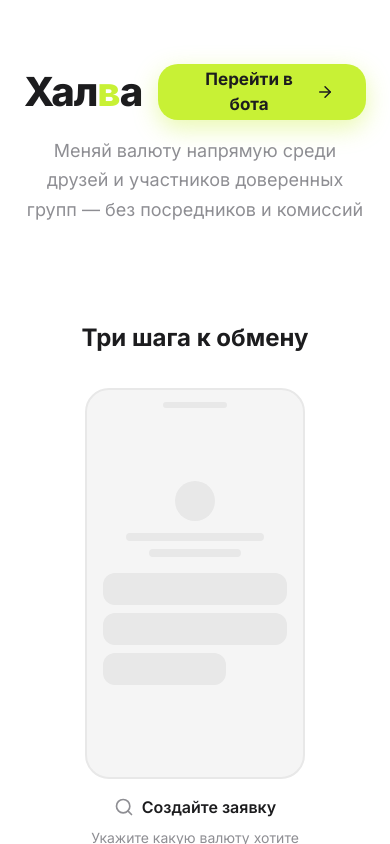
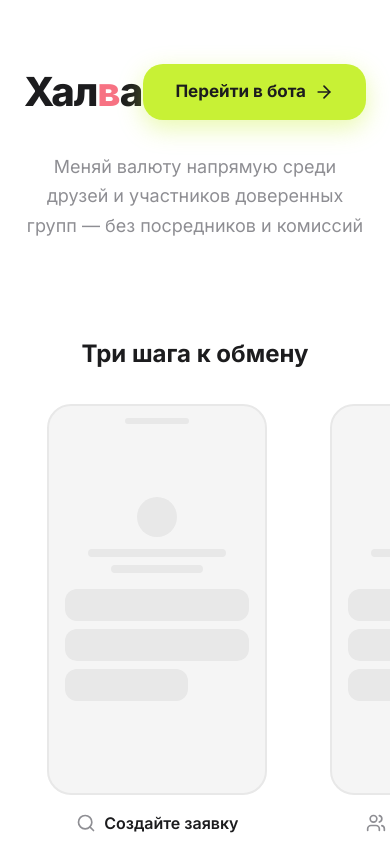
Before and after one commit to fusioneery/havala-bot, a React (Vite) app in the folder packages/mini-app/: page / in a window 390 px wide. Built offline with nearby package versions, Linux system fonts and the light colour scheme.

Commit message:
feat: horizontal snap carousel for steps on mobile, keep row with arrows on desktop

```diff
--- a/packages/mini-app/src/pages/landing.tsx
+++ b/packages/mini-app/src/pages/landing.tsx
@@ -1,4 +1,4 @@
-import { ArrowRight, ChevronDown, ChevronRight, Github, Globe, MessageCircle, Repeat, Search, Shield, Users } from 'lucide-react';
+import { ArrowRight, ChevronRight, Github, Globe, MessageCircle, Repeat, Search, Shield, Users } from 'lucide-react';
 
 const BOT_USERNAME = import.meta.env.VITE_BOT_USERNAME || 'halwa_app_bot';
 
@@ -9,9 +9,9 @@ export default function LandingPage() {
     <div className="h-dvh bg-background text-foreground overflow-y-auto">
       {/* ── Hero ── */}
       <section className="px-6 pt-16 pb-12 max-w-xl mx-auto text-center">
-        <div className="flex items-center justify-center gap-4 mb-4">
+        <div className="flex items-center justify-between mb-8">
           <h1 className="text-[40px] sm:text-[52px] font-extrabold tracking-tight leading-[1.1]">
-            Хал<span className="text-lime">в</span>а
+            Хал<span className="text-accent2">в</span><span>a</span>
           </h1>
           <a
             href={botUrl}
@@ -27,22 +27,23 @@ export default function LandingPage() {
       </section>
 
       {/* ── 3-Step Flow ── */}
-      <section className="px-6 py-12 max-w-5xl mx-auto">
-        <h2 className="text-[24px] font-bold mb-8 text-center">Три шага к обмену</h2>
-        <div className="flex flex-col sm:flex-row items-center gap-2 sm:gap-4">
+      <section className="py-12">
+        <h2 className="text-[24px] font-bold mb-8 text-center px-6">Три шага к обмену</h2>
+        <div
+          className="flex gap-4 pl-6 pr-6 overflow-x-auto snap-x snap-mandatory sm:overflow-visible sm:snap-none sm:px-6 sm:items-center sm:max-w-5xl sm:mx-auto"
+          style={{ scrollbarWidth: 'none', WebkitOverflowScrolling: 'touch' }}
+        >
           <FlowStep
             icon={<Search className="w-5 h-5" />}
             title="Создайте заявку"
             description="Укажите какую валюту хотите обменять, на что и в каком объёме."
           />
-          <ChevronDown className="w-5 h-5 text-muted-foreground shrink-0 sm:hidden" />
           <ChevronRight className="w-5 h-5 text-muted-foreground shrink-0 hidden sm:block" />
           <FlowStep
             icon={<Users className="w-5 h-5" />}
             title="Получите мэтч"
             description="Бот найдёт подходящие предложения среди друзей и участников доверенных групп."
           />
-          <ChevronDown className="w-5 h-5 text-muted-foreground shrink-0 sm:hidden" />
           <ChevronRight className="w-5 h-5 text-muted-foreground shrink-0 hidden sm:block" />
           <FlowStep
             icon={<MessageCircle className="w-5 h-5" />}
@@ -117,7 +118,7 @@ function FlowStep({ icon, title, description }: {
   description: string;
 }) {
   return (
-    <div className="flex flex-col items-center text-center flex-1">
+    <div className="flex flex-col items-center text-center shrink-0 w-[78%] snap-center sm:w-auto sm:shrink sm:snap-align-none sm:flex-1">
       {/* Phone-frame screenshot placeholder */}
       <div className="w-full max-w-[220px] aspect-[9/16] bg-card rounded-[24px] border-2 border-accent flex flex-col items-center justify-center p-4 relative overflow-hidden mb-4">
         {/* Notch */}
@@ -166,9 +167,9 @@ function HeartIcon() {
       <style>{`
         @keyframes heartbeat {
           0%, 100% { transform: scale(1); }
-          14% { transform: scale(1.3); }
+          14% { transform: scale(1.15); }
           28% { transform: scale(1); }
-          42% { transform: scale(1.3); }
+          42% { transform: scale(1.15); }
           70% { transform: scale(1); }
         }
       `}</style>
```
